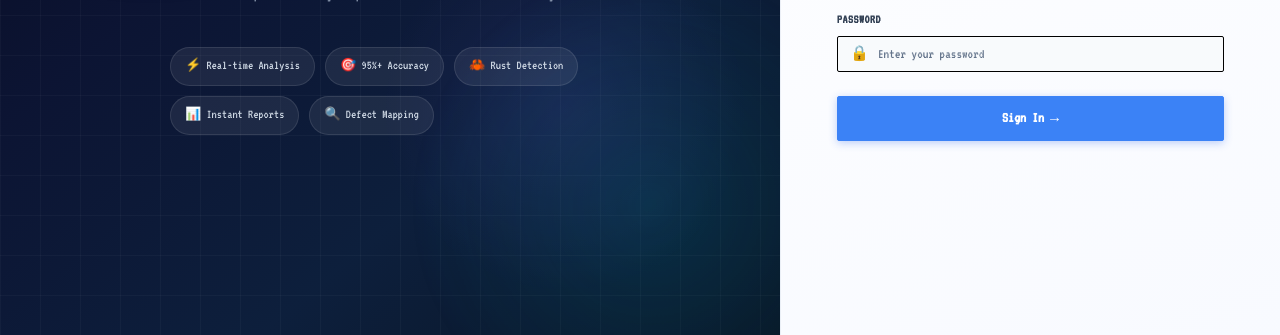
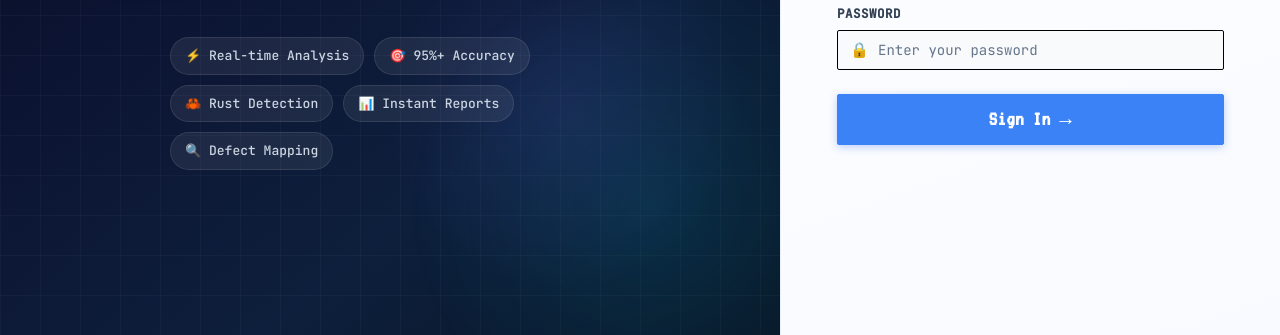
Before and after one commit to SenthilKumaran958/Quality-Anspection-Agent, a website: page frontend/login.html in a window 1280 px wide. Shown: the part 465-800 px from the top of the page. Drawn offline with Linux system fonts and the light colour scheme.

Commit message:
design: separate login and console backgrounds, improve readability of pixel font text

```diff
--- a/frontend/css/styles.css
+++ b/frontend/css/styles.css
@@ -48,8 +48,9 @@
   --sidebar-w: 240px;
   --topbar-h:  64px;
 
-  --font: 'VT323', monospace;
-  --font-mono: 'VT323', monospace;
+  --font: 'JetBrains Mono', 'Courier New', monospace;
+  --font-mono: 'JetBrains Mono', monospace;
+  --font-pixel: 'VT323', monospace;
 
   --transition: none; /* Instant retro transitions */
 }
@@ -60,14 +61,16 @@ html, body { height: 100%; }
 
 body {
   font-family: var(--font);
-  font-size: 14px;
-  line-height: 1.6;
+  font-size: 13.5px;
+  font-weight: 500;
+  line-height: 1.5;
   color: var(--text-primary);
-  background-color: #eef2f9;
+  /* Retro Pixel Grid Background for Main Area */
+  background-color: #cbd5e1;
   background-image:
-    radial-gradient(ellipse 80% 50% at 10% -10%, rgba(37,99,235,0.09) 0%, transparent 70%),
-    radial-gradient(ellipse 60% 40% at 90% 100%, rgba(6,182,212,0.07) 0%, transparent 70%),
-    radial-gradient(ellipse 50% 40% at 50% 50%, rgba(139,92,246,0.04) 0%, transparent 80%);
+    linear-gradient(rgba(0,0,0,0.06) 2px, transparent 2px),
+    linear-gradient(90deg, rgba(0,0,0,0.06) 2px, transparent 2px);
+  background-size: 24px 24px;
   background-attachment: fixed;
   -webkit-font-smoothing: antialiased;
 }
@@ -77,6 +80,25 @@ ul { list-style: none; }
 button { cursor: pointer; font-family: inherit; border: none; background: none; }
 input, select, textarea { font-family: inherit; }
 img { max-width: 100%; display: block; }
+
+/* Retro Pixel Font Overrides for headers, buttons & stats */
+h1, h2, h3, h4, h5, h6,
+.logo-title, .topbar-title, .stat-value, .card-title, .nav-item, .brand-label, .auth-tab, .btn, .nav-section-label, .badge {
+  font-family: var(--font-pixel) !important;
+  letter-spacing: 0.5px;
+}
+
+h1 { font-size: 2.2rem; }
+h2 { font-size: 1.8rem; }
+h3 { font-size: 1.5rem; }
+.logo-title { font-size: 1.5rem !important; }
+.topbar-title { font-size: 1.8rem !important; }
+.stat-value { font-size: 2.4rem !important; }
+.card-title { font-size: 1.4rem !important; }
+.nav-item { font-size: 1.35rem !important; }
+.btn { font-size: 1.3rem !important; }
+.nav-section-label { font-size: 1.05rem !important; }
+.badge { font-size: 1.05rem !important; }
 
 /* ════════════════════════════════════════════════════════════
    APP SHELL
--- a/frontend/login.html
+++ b/frontend/login.html
@@ -6,7 +6,16 @@
   <title>Quality AI — Industrial Inspection Platform</title>
   <link rel="stylesheet" href="css/styles.css?v=5">
   <style>
-    .login-page { display: flex; min-height: 100vh; }
+    .login-page {
+      display: flex;
+      min-height: 100vh;
+      /* Distinct Dark Neon Pixel Grid Background for Login */
+      background-color: #0b0f19;
+      background-image:
+        linear-gradient(rgba(255, 255, 255, 0.03) 1px, transparent 1px),
+        linear-gradient(90deg, rgba(255, 255, 255, 0.03) 1px, transparent 1px);
+      background-size: 24px 24px;
+    }
 
     .login-left {
       flex: 1;
```
